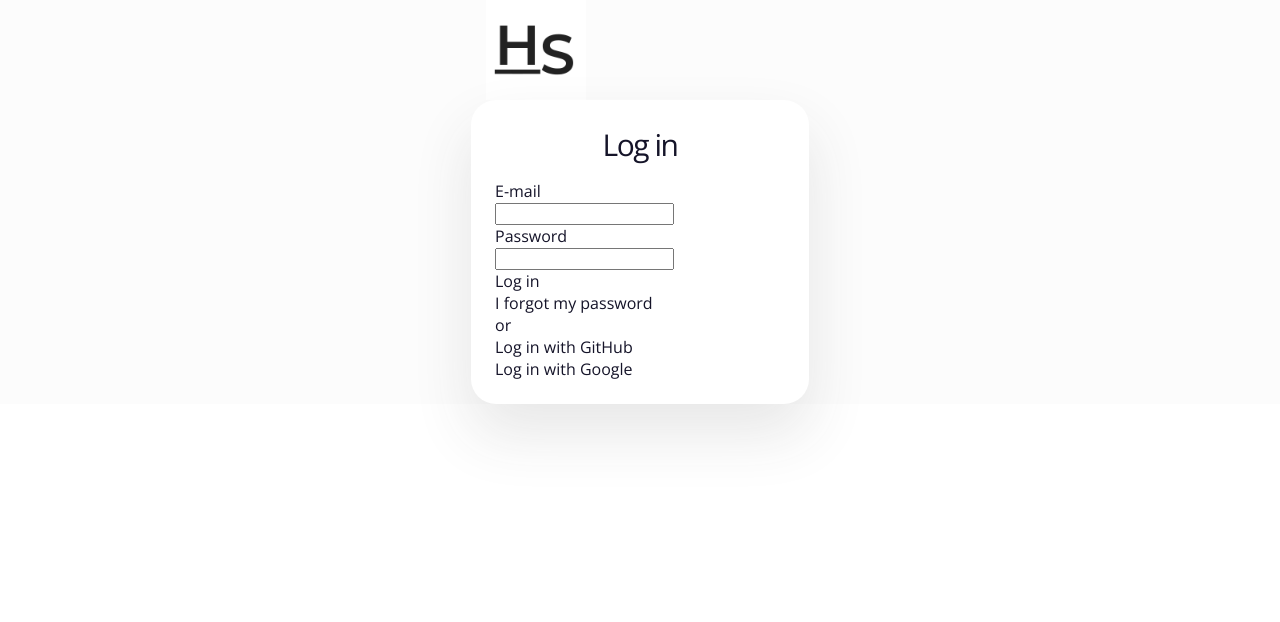
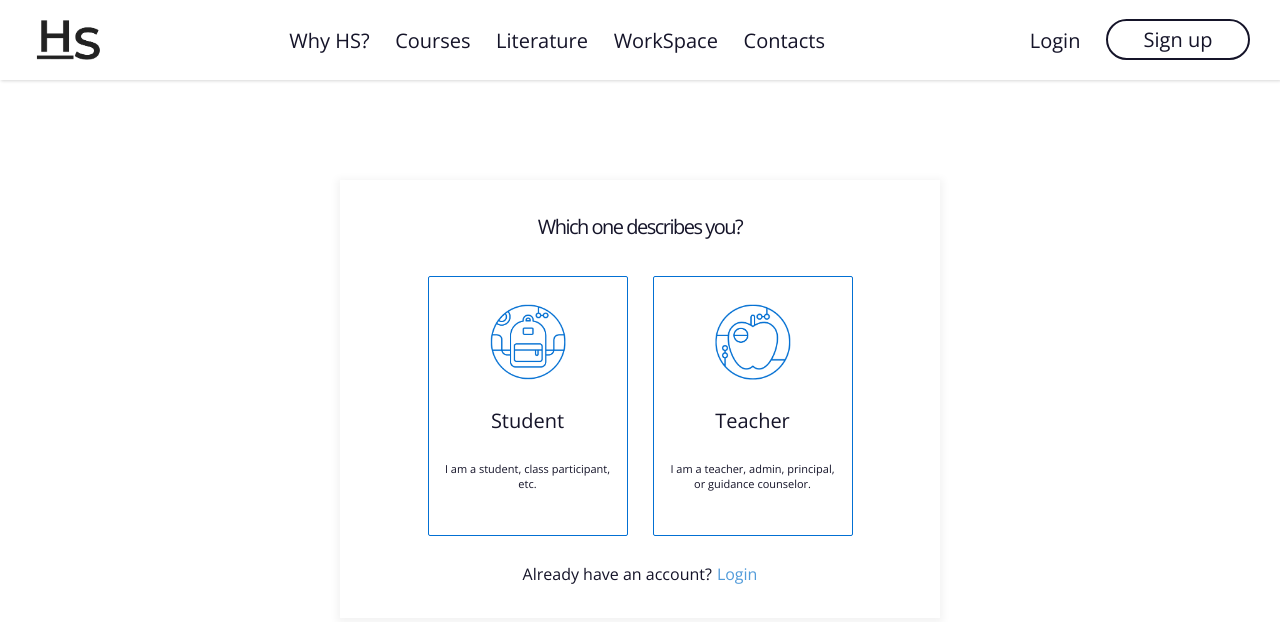
Before and after one commit to HannaPleshko/educational-platform, a React (Create React App) app: page /auth/register in a window 1280 px wide. Shown: the top 622 px of the page. Built offline with nearby package versions, Linux system fonts and the light colour scheme.

Commit message:
register teach or atud

```diff
--- a/src/App.js
+++ b/src/App.js
@@ -2,7 +2,7 @@ import './App.css';
 // import Footer from './components/Footer/Footer';
 // import Header from './components/Header/Header'
 // import Main from './components/Main/Main';
-import Auth from "./pages/Auth/Auth";
+import Registry from "./pages/Registry/Registry";
 
 function App() {
     return (
@@ -10,7 +10,7 @@ function App() {
             {/*<Header></Header>*/}
             {/*<Main></Main>*/}
             {/*<Footer></Footer>*/}
-            <Auth></Auth>
+            <Registry></Registry>
         </div>
     );
 }
--- a/src/components/Header/Header.module.css
+++ b/src/components/Header/Header.module.css
@@ -33,13 +33,14 @@
     border-bottom: 2px solid transparent;
     color: #151429;
     font-size: 20px;
-    line-height: 20px;
-    text-decoration: none;
+    line-height: 27px;
+    /*text-decoration: none;*/
 }
 
 .nav-link:hover {
-    text-decoration: underline;
-    text-decoration-color: #FA8080;
+    /*text-decoration: underline;*/
+    /*text-decoration-color: #FA8080;*/
+    border-bottom: 2px solid #FA8080;;
 }
 
 .download-arrow-link {}
--- a/src/components/Main/Main.module.css
+++ b/src/components/Main/Main.module.css
@@ -223,7 +223,7 @@
 
 .stages-container-logo {
     display: block;
-    margin-bottom: 0;
+    /*margin-bottom: 0;*/
     padding-bottom: 0;
     line-height: 70px;
     color: #151429;
@@ -280,7 +280,6 @@
 
 .learn-container-logo {
     display: block;
-    margin-bottom: 0;
     padding-bottom: 0;
     line-height: 70px;
     color: #151429;
--- a/src/pages/Auth/Auth.js
+++ /dev/null
@@ -1,33 +0,0 @@
-import classNames from 'classnames';
-import auth from './Auth.module.css';
-
-const Auth = () => {
-    return (
-        <div className={auth["auth"]}>
-            <div className={auth["mycontain"]}>
-                <div className={auth["img_hs_logo"]}>
-
-                </div>
-                <div className={auth["mycontain-auth"]}>
-                    <div className={auth["auth-logo-h2"]}><h2>Log in</h2></div>
-                    <div className={auth[""]}>
-                        <p>E-mail</p>
-                        <input type="text"/>
-                    </div>
-                    <div className={auth[""]}>
-                        <p>Password</p>
-                        <input type="text"/>
-                    </div>
-                    <div className={auth[""]}><a>Log in</a></div>
-                    <div className={auth[""]}><a>I forgot my password</a></div>
-                    <div className={auth[""]}><p>or</p></div>
-                    <div className={auth[""]}><a>Log in with GitHub</a></div>
-                    <div className={auth[""]}><a>Log in with Google</a></div>
-
-                </div>
-            </div>
-        </div>
-    )
-}
-
-export default Auth
--- a/src/pages/Auth/Auth.module.css
+++ /dev/null
@@ -1,51 +0,0 @@
-.auth {
-    position: relative;
-    background-color: #f3f3f340;
-}
-
-.mycontain {
-    display: flex;
-    flex-direction: column;
-    /*justify-content: center;*/
-    align-items: center;
-}
-
-.mycontain-auth {
-    display: flex;
-    flex-direction: column;
-    justify-content: center;
-
-    position: relative;
-    padding: 24px;
-    /*background: #fff;*/
-    width: 290px;
-    /*border: 1px solid #d1cccc;*/
-    /*border-radius: 4px;*/
-    /*margin: auto;*/
-
-    /*max-width: 32%;*/
-    background: #FFFFFF;
-    box-shadow: 0px 30px 60px rgba(57, 57, 57, 0.12);
-    border-radius: 25px;
-}
-
-
-.img_hs_logo {
-    background-image: url(../../assets/HS_logo_header.png);
-    width: 24%;
-    height: 100px;
-    background-repeat: no-repeat;
-    background-size: contain;
-    margin: auto;
-}
-
-.auth-logo-h2 h2 {
-    display: block;
-    margin: 0 0 15px;
-    padding-bottom: 0;
-    color: #151429;
-    font-size: 30px;
-    font-weight: 400;
-    letter-spacing: -1.5px;
-    text-align: center;
-}
--- a/src/pages/Registry/Registry.js
+++ b/src/pages/Registry/Registry.js
@@ -0,0 +1,34 @@
+import classNames from 'classnames';
+import registry from './Registry.module.css';
+import Header from "../../components/Header/Header";
+
+const Registry = () => {
+    return (
+        <div className={registry["registry"]}>
+            <Header></Header>
+
+            <div className={registry["content"]}>
+                <div className={registry["mycontain"]}>
+                    <h2>Which one describes you?</h2>
+                    <div className={registry["mycontain-flex"]}>
+                        <div className={registry["block-student"]}>
+                            <div className={registry["img_log_as_student"]}></div>
+
+                            <h3>Student</h3>
+                            <p>I am a student, class participant, etc.</p>
+                        </div>
+                        <div className={registry["block-teacher"]}>
+                            <div className={registry["img_log_as_teacher"]}></div>
+
+                            <h3>Teacher</h3>
+                            <p>I am a teacher, admin, principal, or guidance counselor.</p>
+                        </div>
+                    </div>
+                    <p className={registry["mycontain--login"]}>Already have an account?<a href="/">Login</a></p>
+                </div>
+            </div>
+        </div>
+    )
+}
+
+export default Registry
--- /dev/null
+++ b/src/pages/Registry/Registry.module.css
@@ -0,0 +1,99 @@
+.content {
+    padding-top: 100px;
+    margin-bottom: 70px;
+}
+
+.mycontain {
+    background-color: #FFF;
+    box-shadow: 0 2px 8px 3px rgb(0 0 0 / 5%);
+    width: 460px;
+    padding: 33px 70px;
+    margin: auto;
+    /*display: flex;*/
+}
+
+.mycontain-flex {
+    display: flex;
+    width: 450px;
+    margin: auto;
+}
+
+.mycontain h2 {
+    display: block;
+    color: #151429;
+    font-size: 20px;
+    font-weight: 400;
+    letter-spacing: -1.5px;
+    text-align: center;
+    margin-bottom: 36px;
+}
+
+.block-student, .block-teacher {
+    background: #FFFFFF;
+    border: 1px solid #0370D3;
+    box-sizing: border-box;
+    border-radius: 2px;
+    padding: 0 15px;
+    width: 200px;
+    height: 260px;
+    margin: 0 auto;
+    display: flex;
+    flex-direction: column;
+    text-align: center;
+    /*justify-content: space-evenly;;*/
+}
+
+.img_log_as_student {
+    background-image: url(../../assets/img_log_as_student.png);
+    width: 76px;
+    height: 76px;
+    background-repeat: no-repeat;
+    background-size: contain;
+    margin: 27px auto 0;
+}
+
+.img_log_as_teacher {
+    background-image: url(../../assets/img_log_as_teacher.png);
+    width: 76px;
+    height: 76px;
+    background-repeat: no-repeat;
+    background-size: contain;
+    margin: 27px auto 0;
+}
+
+.block-student h3, .block-teacher h3 {
+    display: block;
+    color: #151429;
+    font-size: 20px;
+    font-weight: 400;
+    margin-top: 27px;
+    /*letter-spacing: -1.5px;*/
+    /*text-align: center;*/
+}
+
+.block-student p, .block-teacher p {
+    display: block;
+    color: #151429;
+    font-size: 11px;
+    font-weight: 400;
+    margin-top: 27px;
+    /*letter-spacing: -1.5px;*/
+    /*text-align: center;*/
+}
+
+.mycontain--login {
+    color: #151429;
+    /*font-size: 16px;*/
+    font-weight: 400;
+    margin-top: 27px;
+    display: flex;
+    justify-content: center;
+}
+
+.mycontain--login a {
+    /*display: block;*/
+    color: #539CDA;
+    font-size: 16px;
+    font-weight: 400;
+    margin-left: 5px;
+}
--- a/src/routes.js
+++ b/src/routes.js
@@ -1,6 +1,6 @@
 // import React from 'react';
 // import { Switch, Route, Redirect } from 'react-router-dom';
-// import { Auth } from './pages/Auth';
+// import { Registry } from './pages/Registry';
 // import { TaksPage } from './pages/TasksPage';
 // import { WorkWIthPage } from './pages/WorkWIthPage';
 // import { CreateTaskPage } from './pages/CreateTaskPage';
```
Also changed, not shown: src/assets/img_log_as_student.png (added), src/assets/img_log_as_teacher.png (added).
